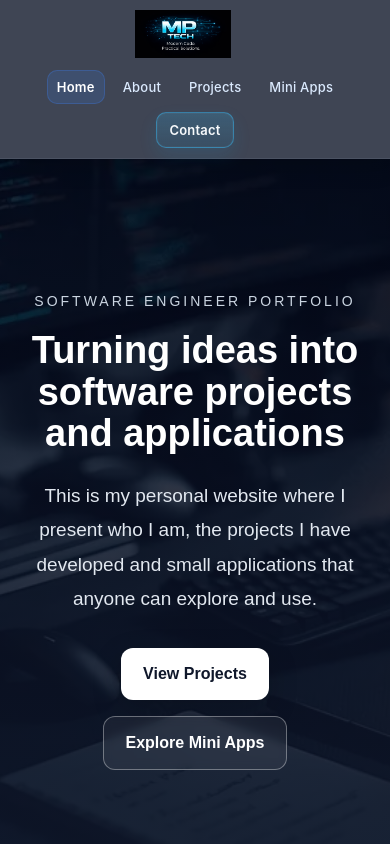
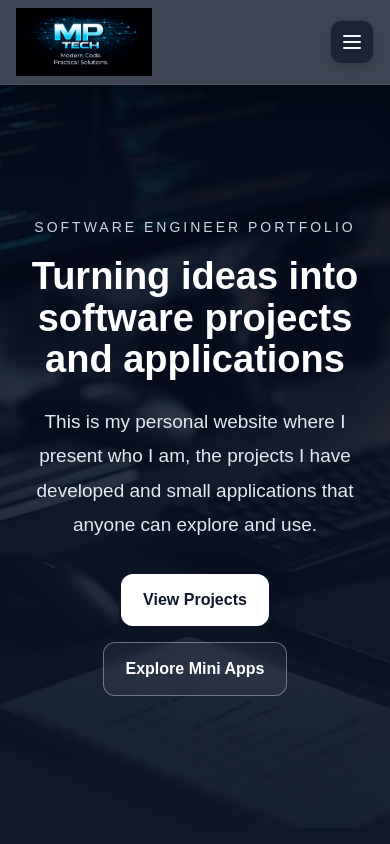
Before and after one commit to mikepapanik/mp-tech-portofolio, a Next.js app: page / in a window 390 px wide. Shown: the top 844 px of the page. Built offline with nearby package versions, Linux system fonts and the light colour scheme.

Commit message:
change navbar

```diff
--- a/components/Navbar.tsx
+++ b/components/Navbar.tsx
@@ -8,6 +8,7 @@ import { useEffect, useState } from "react";
 export default function Navbar() {
   const pathname = usePathname();
   const [isMobile, setIsMobile] = useState(false);
+  const [isMenuOpen, setIsMenuOpen] = useState(false);
 
   useEffect(() => {
     const checkScreen = () => setIsMobile(window.innerWidth <= 768);
@@ -15,6 +16,10 @@ export default function Navbar() {
     window.addEventListener("resize", checkScreen);
     return () => window.removeEventListener("resize", checkScreen);
   }, []);
+
+  useEffect(() => {
+    setIsMenuOpen(false);
+  }, [pathname]);
 
   const navItems = [
     { href: "/", label: "Home" },
@@ -28,11 +33,11 @@ export default function Navbar() {
 
     return {
       textDecoration: "none",
-      fontSize: isMobile ? "13px" : "14px",
+      fontSize: "14px",
       fontWeight: isActive ? "600" : "500",
       letterSpacing: "0.2px",
       color: isActive ? "#ffffff" : "#dbeafe",
-      padding: isMobile ? "7px 9px" : "8px 10px",
+      padding: "8px 10px",
       borderRadius: "10px",
       background: isActive ? "rgba(59, 130, 246, 0.16)" : "transparent",
       border: isActive
@@ -43,18 +48,18 @@ export default function Navbar() {
       display: "inline-flex",
       alignItems: "center",
       justifyContent: "center",
-      minHeight: isMobile ? "34px" : "36px",
+      minHeight: "36px",
       whiteSpace: "nowrap",
     } as const;
   };
 
   const contactStyle = {
     textDecoration: "none",
-    fontSize: isMobile ? "13px" : "14px",
+    fontSize: "14px",
     fontWeight: "600",
     letterSpacing: "0.2px",
     color: "#f8fafc",
-    padding: isMobile ? "8px 12px" : "9px 15px",
+    padding: "9px 15px",
     borderRadius: "10px",
     border: "1px solid rgba(56, 189, 248, 0.45)",
     background:
@@ -66,7 +71,7 @@ export default function Navbar() {
     display: "inline-flex",
     alignItems: "center",
     justifyContent: "center",
-    minHeight: isMobile ? "36px" : "38px",
+    minHeight: "38px",
     whiteSpace: "nowrap",
   } as const;
 
@@ -87,11 +92,11 @@ export default function Navbar() {
         style={{
           maxWidth: "1200px",
           margin: "0 auto",
-          padding: isMobile ? "10px 16px" : "2px 28px",
+          padding: isMobile ? "8px 16px" : "2px 28px",
           display: "flex",
           alignItems: "center",
-          justifyContent: isMobile ? "center" : "space-between",
-          gap: isMobile ? "12px" : "24px",
+          justifyContent: "space-between",
+          gap: "24px",
           flexWrap: "wrap",
         }}
       >
@@ -118,8 +123,8 @@ export default function Navbar() {
           <div
             style={{
               position: "relative",
-              width: isMobile ? "120px" : "170px",
-              height: isMobile ? "48px" : "68px",
+              width: "170px",
+              height: "68px",
               display: "flex",
               alignItems: "center",
             }}
@@ -129,7 +134,7 @@ export default function Navbar() {
               alt="MP Tech logo"
               fill
               priority
-              sizes={isMobile ? "120px" : "170px"}
+              sizes="170px"
               style={{
                 objectFit: "contain",
                 objectPosition: "left center",
@@ -139,18 +144,88 @@ export default function Navbar() {
           </div>
         </Link>
 
+        {isMobile ? (
+          <button
+            type="button"
+            aria-label={isMenuOpen ? "Close menu" : "Open menu"}
+            aria-expanded={isMenuOpen}
+            onClick={() => setIsMenuOpen((prev) => !prev)}
+            style={{
+              width: "44px",
+              height: "44px",
+              borderRadius: "12px",
+              border: "1px solid rgba(148, 163, 184, 0.18)",
+              background: "rgba(15, 23, 42, 0.72)",
+              display: "inline-flex",
+              alignItems: "center",
+              justifyContent: "center",
+              cursor: "pointer",
+              flexShrink: 0,
+              transition: "all 0.2s ease",
+              boxShadow: "0 4px 14px rgba(0, 0, 0, 0.16)",
+            }}
+          >
+            <div
+              style={{
+                width: "18px",
+                height: "14px",
+                position: "relative",
+                display: "flex",
+                flexDirection: "column",
+                justifyContent: "space-between",
+              }}
+            >
+              <span
+                style={{
+                  display: "block",
+                  height: "2px",
+                  width: "100%",
+                  borderRadius: "999px",
+                  background: "#f8fafc",
+                  transition: "all 0.2s ease",
+                  transform: isMenuOpen
+                    ? "translateY(6px) rotate(45deg)"
+                    : "none",
+                }}
+              />
+              <span
+                style={{
+                  display: "block",
+                  height: "2px",
+                  width: "100%",
+                  borderRadius: "999px",
+                  background: "#f8fafc",
+                  transition: "all 0.2s ease",
+                  opacity: isMenuOpen ? 0 : 1,
+                }}
+              />
+              <span
+                style={{
+                  display: "block",
+                  height: "2px",
+                  width: "100%",
+                  borderRadius: "999px",
+                  background: "#f8fafc",
+                  transition: "all 0.2s ease",
+                  transform: isMenuOpen
+                    ? "translateY(-6px) rotate(-45deg)"
+                    : "none",
+                }}
+              />
+            </div>
+          </button>
+        ) : (
           <div
             style={{
               display: "flex",
-            gap: isMobile ? "8px" : "10px",
+              gap: "10px",
               alignItems: "center",
-            justifyContent: isMobile ? "center" : "flex-end",
+              justifyContent: "flex-end",
               fontFamily:
                 "Inter, ui-sans-serif, system-ui, -apple-system, Segoe UI, Roboto, Helvetica, Arial, sans-serif",
               flexWrap: "wrap",
-            rowGap: isMobile ? "8px" : "10px",
+              rowGap: "10px",
               maxWidth: "100%",
-            width: isMobile ? "100%" : "auto",
             }}
           >
             {navItems.map((item) => (
@@ -204,7 +279,94 @@ export default function Navbar() {
               Contact
             </Link>
           </div>
+        )}
       </div>
+
+      {isMobile && isMenuOpen && (
+        <div
+          style={{
+            padding: "0 16px 14px 16px",
+          }}
+        >
+          <div
+            style={{
+              maxWidth: "1200px",
+              margin: "0 auto",
+              display: "flex",
+              flexDirection: "column",
+              gap: "10px",
+              padding: "12px",
+              borderRadius: "16px",
+              border: "1px solid rgba(148, 163, 184, 0.14)",
+              background: "rgba(15, 23, 42, 0.92)",
+              boxShadow: "0 10px 28px rgba(0, 0, 0, 0.22)",
+              fontFamily:
+                "Inter, ui-sans-serif, system-ui, -apple-system, Segoe UI, Roboto, Helvetica, Arial, sans-serif",
+            }}
+          >
+            {navItems.map((item) => (
+              <Link
+                key={item.href}
+                href={item.href}
+                style={{
+                  ...getLinkStyle(item.href),
+                  width: "100%",
+                  justifyContent: "flex-start",
+                  padding: "12px 14px",
+                }}
+                onMouseEnter={(e) => {
+                  if (pathname !== item.href) {
+                    e.currentTarget.style.color = "#ffffff";
+                    e.currentTarget.style.background =
+                      "rgba(148, 163, 184, 0.10)";
+                    e.currentTarget.style.border =
+                      "1px solid rgba(148, 163, 184, 0.12)";
+                  }
+                }}
+                onMouseLeave={(e) => {
+                  if (pathname !== item.href) {
+                    e.currentTarget.style.color = "#dbeafe";
+                    e.currentTarget.style.background = "transparent";
+                    e.currentTarget.style.border = "1px solid transparent";
+                  }
+                }}
+              >
+                {item.label}
+              </Link>
+            ))}
+
+            <Link
+              href="/contact"
+              style={{
+                ...contactStyle,
+                width: "100%",
+                justifyContent: "center",
+                marginTop: "4px",
+              }}
+              onMouseEnter={(e) => {
+                e.currentTarget.style.transform = "translateY(-1px)";
+                e.currentTarget.style.background =
+                  "linear-gradient(180deg, rgba(56,189,248,0.28), rgba(14,165,233,0.16))";
+                e.currentTarget.style.border =
+                  "1px solid rgba(56, 189, 248, 0.65)";
+                e.currentTarget.style.boxShadow =
+                  "0 0 0 1px rgba(255,255,255,0.03) inset, 0 10px 22px rgba(14,165,233,0.18)";
+              }}
+              onMouseLeave={(e) => {
+                e.currentTarget.style.transform = "translateY(0)";
+                e.currentTarget.style.background =
+                  "linear-gradient(180deg, rgba(56,189,248,0.20), rgba(14,165,233,0.10))";
+                e.currentTarget.style.border =
+                  "1px solid rgba(56, 189, 248, 0.45)";
+                e.currentTarget.style.boxShadow =
+                  "0 0 0 1px rgba(255,255,255,0.03) inset, 0 8px 18px rgba(14,165,233,0.12)";
+              }}
+            >
+              Contact
+            </Link>
+          </div>
+        </div>
+      )}
     </nav>
   );
 }
```
Lines whose indentation alone changed are shown as unchanged.
